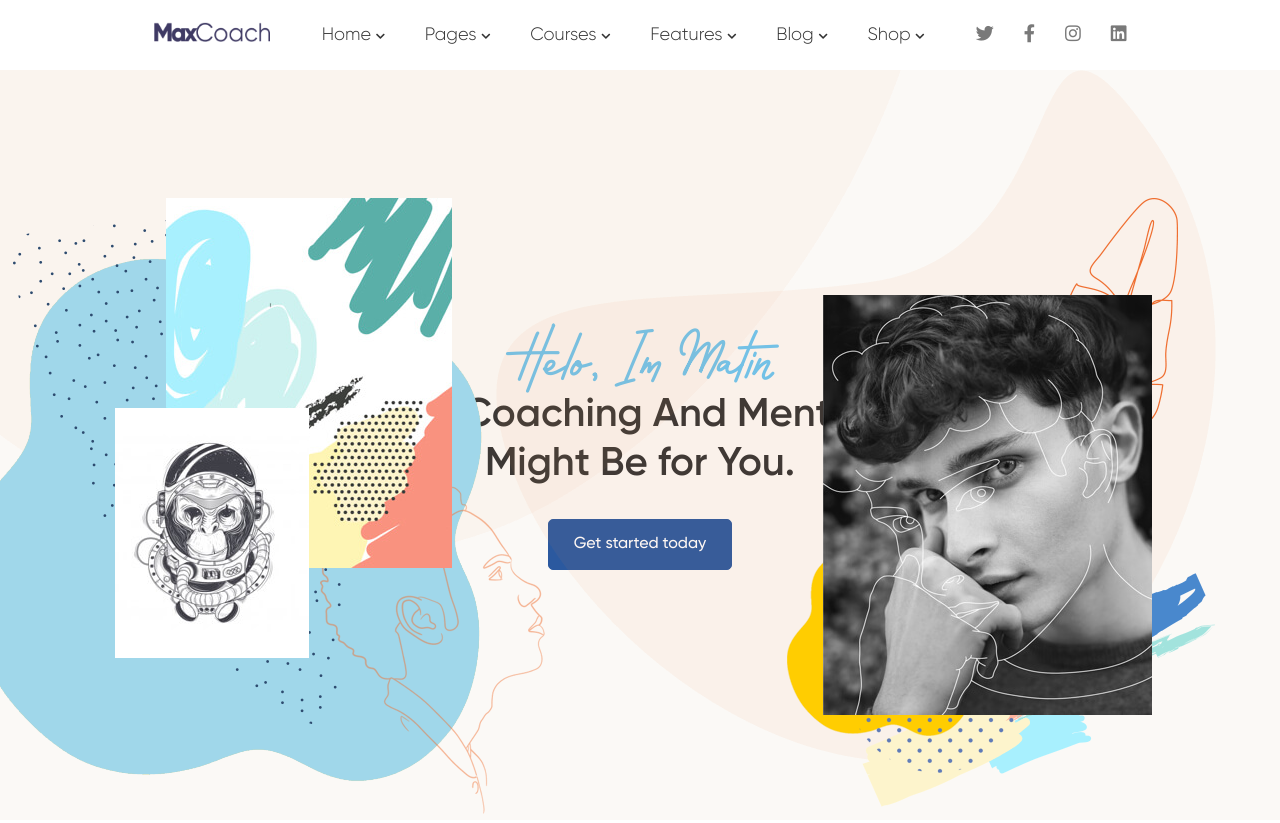
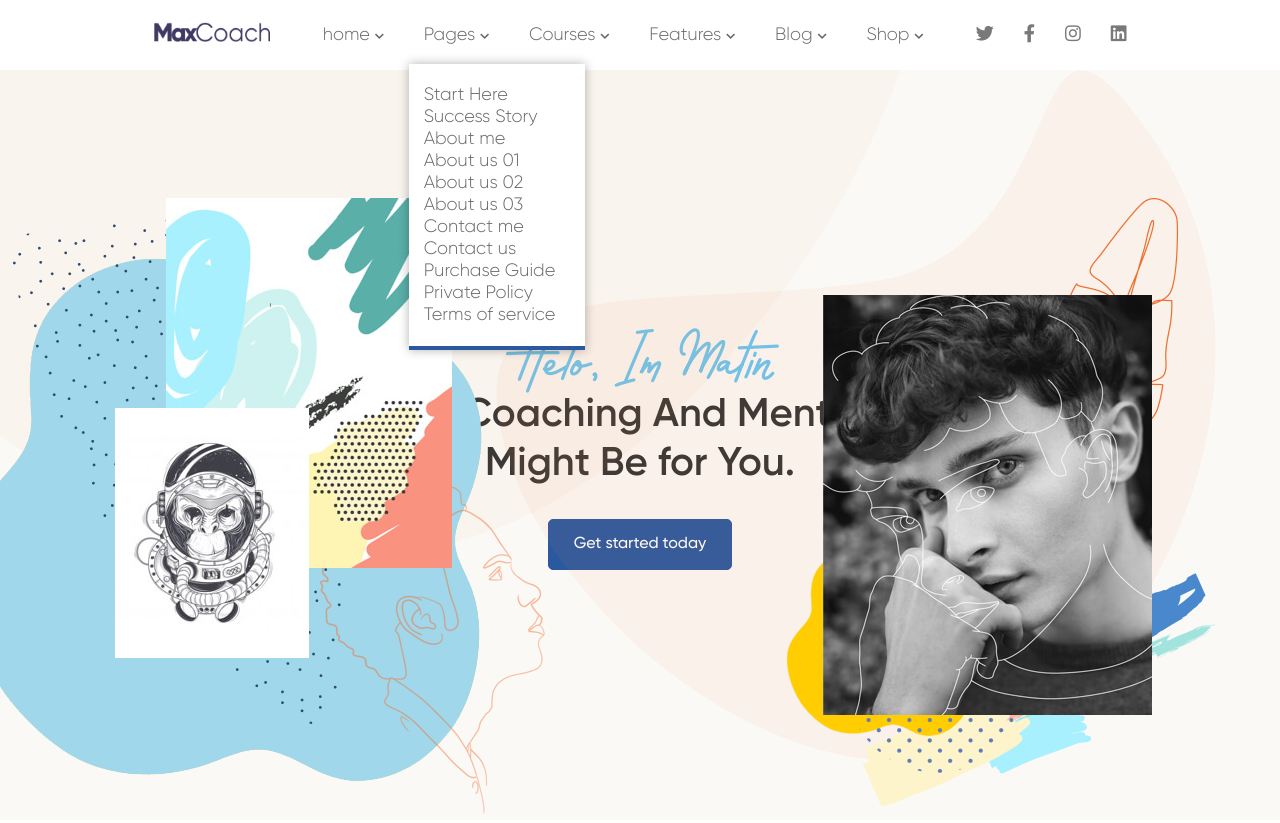
Before and after one commit to LisignoliMichele/proj-html-vuejs, a website: page index.html in a window 1280 px wide. Shown: the top 823 px of the page. Drawn offline with nearby package versions, Linux system fonts and the light colour scheme.

Commit message:
nav bar with vue

```diff
--- a/index.html
+++ b/index.html
@@ -52,14 +52,22 @@
                   <!-- /NAV-LEFT_logo -->
                   <!-- NAV-center_mainNav -->
                   <nav class="mainNav">
-                     <ul class="listInline">
-                        <li>Home</li>
-                        <li>Pages</li>
-                        <li>Courses</li>
-                        <li>Features</li>
-                        <li>Blog</li>
-                        <li>Shop</li>
-                     </ul>
+                     <div class="navElement" v-for="(navEL, index) in navbar " v-on:mouseleave="navIndex = null" v-on:mouseover="navIndex = index">
+                        <a href="#">{{navEL.navTitle}}</a></li>
+                        <div class="navELcontent" :class="navIndex == index ? 'active' : '' ">
+                           <div v-if="navIndex != null" class="box">
+                              <ul v-if="navbar[navIndex].list.length != 0">
+                                 <li v-for="li in navbar[navIndex].list"><a href="#blog">{{li}}</a></li>
+                              </ul>
+                              <ul class="listTwo" v-if="navbar[navIndex].listTwo.length != 0">
+                                 <li v-for="liTwo in navbar[navIndex].listTwo"><a href="#blog">{{liTwo}}</a></li>
+                              </ul>
+                              <div v-if="navbar[navIndex].image != ''" class="navPicLink">
+                                 <img :src="navbar[navIndex].image" alt="navPicLink">
+                              </div>
+                           </div>
+                        </div>
+                     </div>
                   </nav>
                   <!-- /NAV-center_mainNav -->
                   <!-- NAV-right_social -->
--- a/js/script.js
+++ b/js/script.js
@@ -2,30 +2,97 @@ var app = new Vue(
    {
       el: "#app",
       data:{
-         testimonials:[
-            {  avatar: "02",
-               name: "Florence Themes",
-               feedTitle: "It's a choice of quality for people with special needs",
-               feed:	"I'm a very strict person so I require everything to be organized and neat. Then, I'll be able to make things right and shine. MaxCoach guys just got me.",
-               job: "Multimedia Admin",
+         navbar:[
+            {
+               navTitle:"home",
+               list:[
+                  "maxCoach Education",
+                  "Course portal",
+                  "Distant Learning",
+                  "Multimedia Pedagory",
+                  "Modern Schooling",
+                  "Remote Training",
+                  "Healt Coaching",
+                  "Gym Coaching",
+                  "Business",
+               ],
+               listTwo:[
+                  "Artist",
+                  "Kitchen Coach",
+                  "Motivation",
+                  "Dancing",
+                  "Guitar",
+                  "Yoga",
+                  "Photography",
+                  "Personal Finance",
+                  "Business",
+               ],
+               image: "img/headerIMG/homepages-mega-menu-image-alt-300x129.jpg",
             },
-            {  avatar: "04",
-               name: "Mina Hollace",
-               feedTitle: "High level of efficiency and scientific teaching methods",
-               feed:	"I am free to learn at my own pace, follow my own schedule and choose the subject I want to learn from the syllabus. Great study portal for people like me.",
-               job: "Freelancer",
+            {
+               navTitle:"Pages",
+               list:[
+                  "Start Here",
+                  "Success Story",
+                  "About me",
+                  "About us 01",
+                  "About us 02",
+                  "About us 03",
+                  "Contact me",
+                  "Contact us",
+                  "Purchase Guide",
+                  "Private Policy",
+                  "Terms of service",
+               ],
+               listTwo:[],
+               image: ""
             },
-            {  avatar: "03",
-               name: "Luvic Dubble",
-               feedTitle: "The MaxCoach team works really hard to ensure high quality",
-               feed:	"I am happy with their arrangement of lessons and subjects. They reflect a scientific  investigation into effective methods to be adopted for learners of all levels.",
-               job: "Private Tutor",
+            {
+               navTitle:"Courses",
+               list:[
+                  "Course Grid 01",
+                  "Course Grid 02",
+                  "Course Grid 03",
+                  "Membership Levels",
+                  "Become a Teacher",
+                  "Profile",
+                  "Checkout",
+                  "Single Layout"
+               ],
+               listTwo:[],
+               image: ""
             },
-            {  avatar: "01",
-               name: "Madley Pondor",
-               feedTitle: "The MaxCoach team works really hard to ensure high quality",
-               feed:	"I need to get a certification for English proficiency and MaxCoach is my best choice. Their tutors are smart and professional when dealing with students.",
-               job: "IT Specialist",
+            {
+               navTitle:"Features",
+               list:[
+                  "Events",
+                  "Zoom Meetings",
+               ],
+               listTwo:[],
+               image: ""
+            },
+            {
+               navTitle:"Blog",
+               list:[
+                  "Blog Grid",
+                  "Blog Massonry",
+                  "Blog Classic",
+                  "Blog List",
+               ],
+               listTwo:[],
+               image: ""
+            },
+            {
+               navTitle:"Shop",
+               list:[
+                  "Shop Left Sidebar",
+                  "Shop right Sidebar",
+                  "Card",
+                  "Whishlist",
+                  "Single Product",
+               ],
+               listTwo:[],
+               image: ""
             },
          ],
          courses: [
@@ -86,6 +153,32 @@ var app = new Vue(
                image: "01",
             },
          ],
+         testimonials:[
+            {  avatar: "02",
+               name: "Florence Themes",
+               feedTitle: "It's a choice of quality for people with special needs",
+               feed:	"I'm a very strict person so I require everything to be organized and neat. Then, I'll be able to make things right and shine. MaxCoach guys just got me.",
+               job: "Multimedia Admin",
+            },
+            {  avatar: "04",
+               name: "Mina Hollace",
+               feedTitle: "High level of efficiency and scientific teaching methods",
+               feed:	"I am free to learn at my own pace, follow my own schedule and choose the subject I want to learn from the syllabus. Great study portal for people like me.",
+               job: "Freelancer",
+            },
+            {  avatar: "03",
+               name: "Luvic Dubble",
+               feedTitle: "The MaxCoach team works really hard to ensure high quality",
+               feed:	"I am happy with their arrangement of lessons and subjects. They reflect a scientific  investigation into effective methods to be adopted for learners of all levels.",
+               job: "Private Tutor",
+            },
+            {  avatar: "01",
+               name: "Madley Pondor",
+               feedTitle: "The MaxCoach team works really hard to ensure high quality",
+               feed:	"I need to get a certification for English proficiency and MaxCoach is my best choice. Their tutors are smart and professional when dealing with students.",
+               job: "IT Specialist",
+            },
+         ],
          blogsTodisplay:[
             {
                writerJOB: "ARTIST",
@@ -135,6 +228,9 @@ var app = new Vue(
                place: "Illinois, US"
             },
          ],
+         navIndex: 1,
+         visibility: '',
       },
    },
+
 );
--- a/src/partials/_navBar.scss
+++ b/src/partials/_navBar.scss
@@ -16,17 +16,72 @@
       }
    }
    .mainNav{
-      li{
+      @include my-display-flex;
+      .navElement{
+         position: relative;
          cursor: pointer;
          &:not(:last-child){
             margin-right: 40px;
          }
+         a{
+            position: relative;
+            text-decoration: none;
+            color: $textLight;
+            padding: 24px 0;
+         }
+         > a{
             &:after{
                content: "\f078";
                font-family: "Font Awesome 5 Free";
                font-weight: 900;
                margin-left: 5px;
                font-size: $smallIcons;
+            }
+            &::before{
+               content: "";
+               display: block;
+               position: absolute;
+               height: 2px;
+               bottom: 12px;
+               width: 0;
+               background-color:$orangeBtns;
+               transition: $normalTransition;
+             }
+             &:hover{
+               color: $orangeBtns;
+            }
+
+             &:hover:before{
+               width: 100%;
+            }
+         }
+         .navELcontent{
+            position: absolute;
+            top: 40px;
+            left: -15px;
+            z-index: 30;
+            opacity: 0;
+            transition: $normalTransition;
+            &.active{
+               opacity: 1;
+            }
+            .box{
+               white-space: nowrap;
+               padding: 20px 30px 20px 15px;
+               border-bottom: 4px solid $orangeBtns;
+               background-color: $white;
+               box-shadow: 0px 0px 10px rgba(0, 0, 0, 0.3);
+               @include my-display-flex;
+               li{
+                  list-style: none;
+                  &:hover{
+                     background-color: $transpOrange;
+                  }
+               }
+               .listTwo{
+                  margin: 0 30px;
+               }
+            }
          }
       }
    }
@@ -38,6 +93,9 @@
          &:not(:last-child){
             margin-right: 30px;
          }
+         &:hover{
+            color: $orangeBtns;
          }
       }
    }
+}
--- a/src/partials/_variables.scss
+++ b/src/partials/_variables.scss
@@ -37,4 +37,5 @@ $paddingSection: 80px;
 $largePadding: 200px;
 //TRANSITIONS
 $normalTransition: all 0.3s;
+$longTransition: all 1s;
 $picturesTransition: all 2s;
```
Also changed, not shown: dist/app.css, img/headerIMG/homepages-mega-menu-image-alt-300x129.jpg (added), 1 other file. Lines whose indentation alone changed are shown as unchanged.
